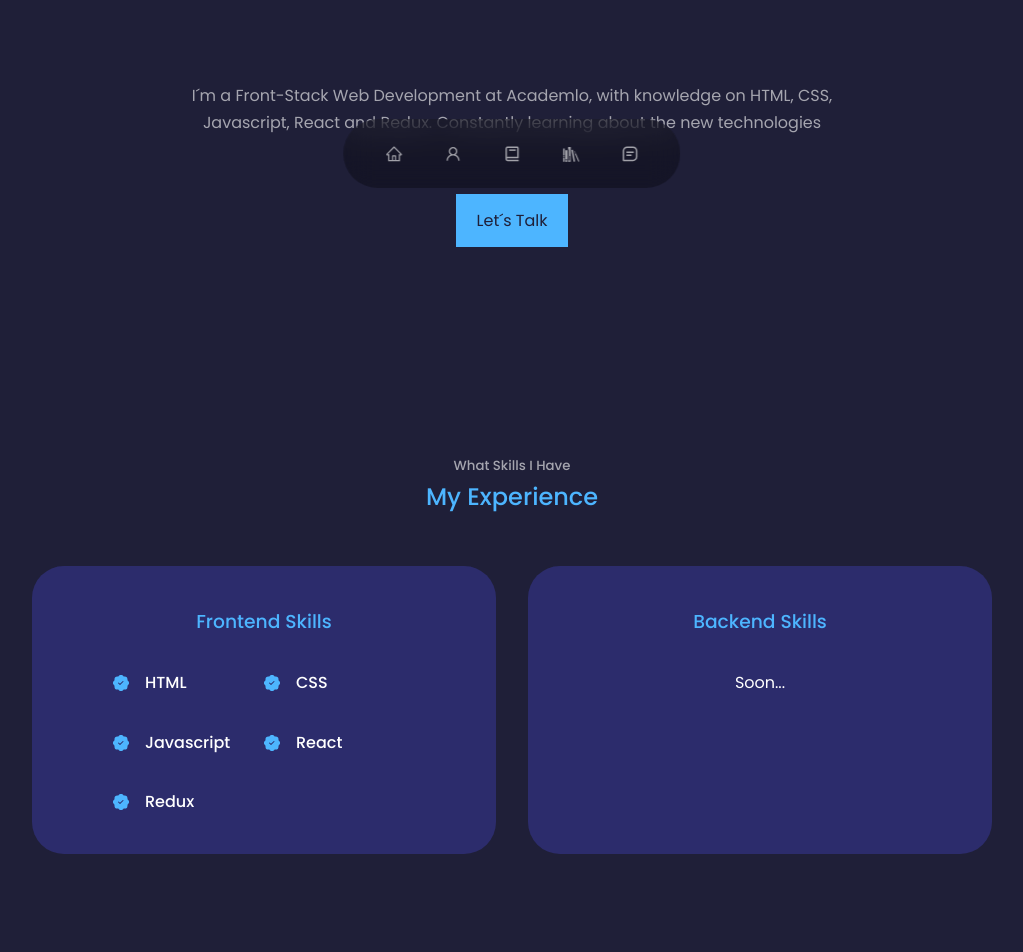
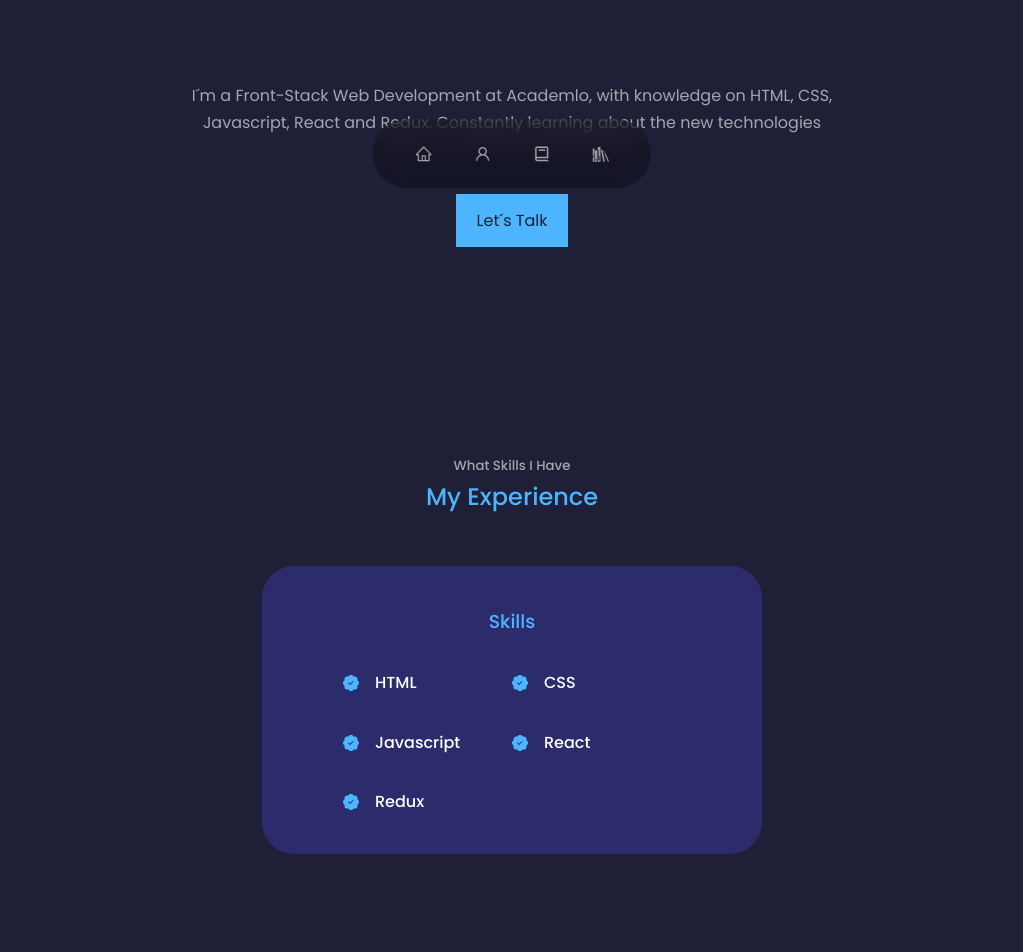
Before and after one commit to Gilbert3052/Portfolio, a React (Vite) app: page / in a window 1280 px wide. Shown: the part 580-1532 px from the top of the page, without its empty margins (128-1151 px from the left). Built offline with nearby package versions, Linux system fonts and the light colour scheme.

Commit message:
feat: change experience

```diff
--- a/src/App.jsx
+++ b/src/App.jsx
@@ -1,4 +1,3 @@
-import { useState } from 'react'
 import './App.css'
 import Header from "./components/header/Header"
 import About from "./components/about/About"
@@ -9,7 +8,6 @@ import Nav from "./components/nav/Nav"
 import Portfolio from './components/portfolio/Portfolio'
 
 function App() {
-  const [count, setCount] = useState(0)
 
   return (
     <div className="App">
@@ -18,7 +16,7 @@ function App() {
       <About />
       <Experience />
       <Portfolio />
-      <Contact />
+      {/* <Contact /> */}
       <Footer />
     </div>
   )
--- a/src/components/experience/Experience.jsx
+++ b/src/components/experience/Experience.jsx
@@ -10,7 +10,7 @@ const Experience = () => {
 
       <div className="container experience__container">
         <div className="experience__frontend">
-          <h3>Frontend Skills</h3>
+          <h3>Skills</h3>
           <div className="experience__content">
             <article className='experience__details'>
               <BsPatchCheckFill className="experience__details-icon"/>
@@ -45,12 +45,12 @@ const Experience = () => {
           </div>
         </div>
         {/* ================ END FRONTEND ============= */}
-        <div className="experiences__backend">
-        <h3>Backend Skills</h3>
+        {/* <div className="experiences__backend">
+          <h3>Backend Skills</h3>
           <article className='experience__details-backend'>
             Soon...
           </article>
-        </div>
+        </div>   */}
       </div>
     </section>
   )
--- a/src/components/experience/experience.css
+++ b/src/components/experience/experience.css
@@ -4,8 +4,9 @@
 
 .experience__container {
     display: grid;
-    grid-template-columns: 1fr 1fr;
+    grid-template-columns: 1fr;
     gap: 2rem;
+    max-width: 500px;
 }
 
 .experience__container > div {
--- a/src/components/header/Header.jsx
+++ b/src/components/header/Header.jsx
@@ -19,7 +19,7 @@ const Header = () => {
           <img src="" alt="me_photo" />
         </div> */}
 
-        <a href="#contact" className='scroll__down'>Scroll Down</a>
+        <a href="#portfolio" className='scroll__down'>Scroll Down</a>
       </div>
     </header>
   )
--- a/src/components/nav/Nav.jsx
+++ b/src/components/nav/Nav.jsx
@@ -16,7 +16,7 @@ const Nav = () => {
       <a href="#about" onClick={() => setActiveNav("#about")} className={activeNav === "#about" ? "active" : ""}><AiOutlineUser /></a>
       <a href="#experience" onClick={() => setActiveNav("#experience")} className={activeNav === "#experience" ? "active" : ""}><BiBook /></a>
       <a href="#portfolio" onClick={() => setActiveNav("#portfolio")} className={activeNav === "#portfolio" ? "active" : ""}><GiBookshelf /></a>
-      <a href="#contact" onClick={() => setActiveNav("#contact")} className={activeNav === "#contact" ? "active" : ""}><BiMessageSquareDetail /></a>
+      {/* <a href="#contact" onClick={() => setActiveNav("#contact")} className={activeNav === "#contact" ? "active" : ""}><BiMessageSquareDetail /></a> */}
     </nav>
   )
 }
```
